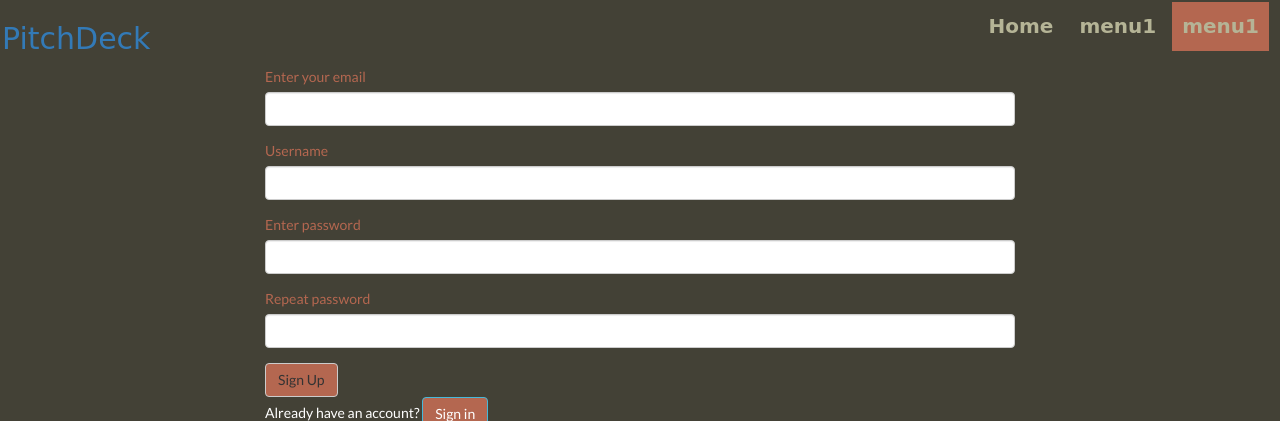
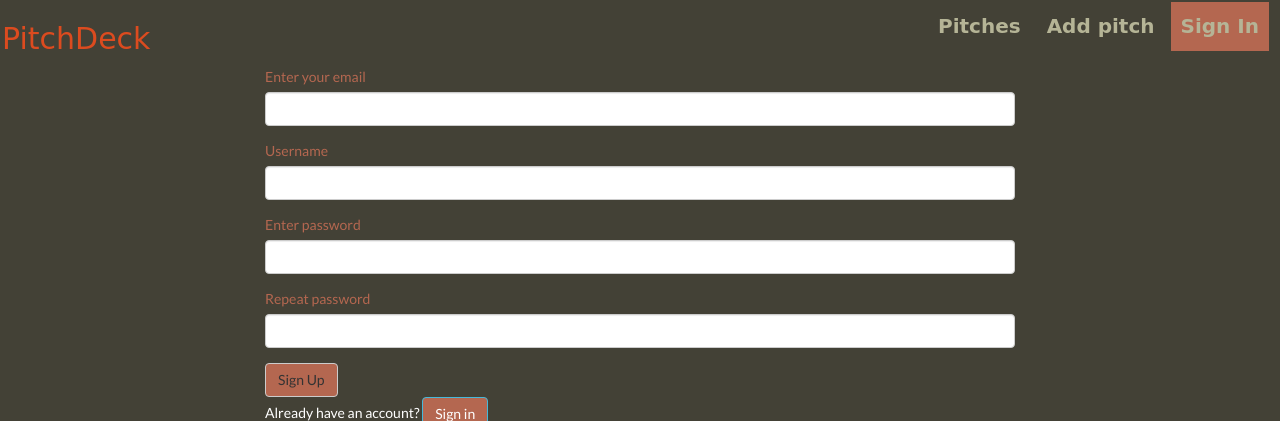
Before and after one commit to joanwanjiku/pitch-desk, a Flask app: template app/templates/auth/register.html in a window 1280 px wide. Shown: the top 421 px of the page. Run offline with Flask 2, Linux system fonts and the light colour scheme; the template is opened without the code that fills it: values that come from a table or form of the project are taken from there, others are empty; some libraries are stand-ins or nearby versions; some web fonts are replaced.

Commit message:
ecdited the navbar to add more page links

```diff
--- a/app/templates/navbar.html
+++ b/app/templates/navbar.html
@@ -1,11 +1,15 @@
 <header>
-    <a href="{{ url_for('main.index') }}"><h2>PitchDeck</h2></a>
+    <a href="{{ url_for('main.index') }}" style="color: #dc4b1f;"><h2>PitchDeck</h2></a>
     <nav>
         <ul>
-            <li><a href="{{ url_for('main.index') }}">Home</a></li>
-            <li><a href="">menu1</a></li>
-            <li><a href="">menu1</a></li>
-
+            <li><a href="{{ url_for('main.index') }}">Pitches</a></li>
+            <li><a href="{{ url_for('main.add_pitch') }}">Add pitch</a></li>
+            {% if current_user.is_authenticated %}
+                <li><a href="{{url_for('main.profile', uname=current_user.name)}}">Profile</a></li>
+                <li><a href="{{url_for('auth.logout')}}">Sign out</a></li>
+            {% else %}
+                <li><a href="{{url_for('auth.login')}}">Sign In</a></li>
+            {% endif %}
         </ul>
     </nav>
 </header>
```
